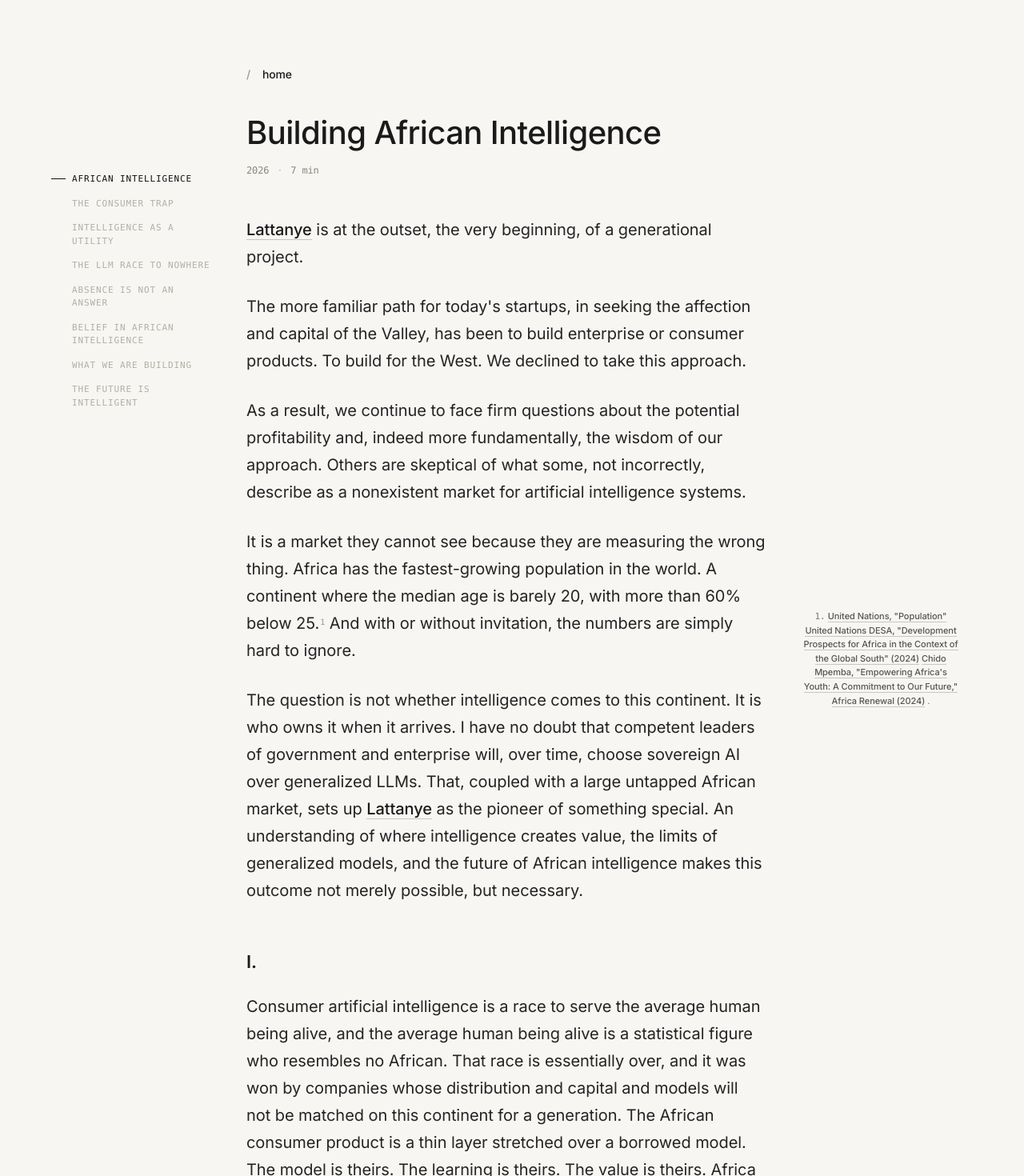
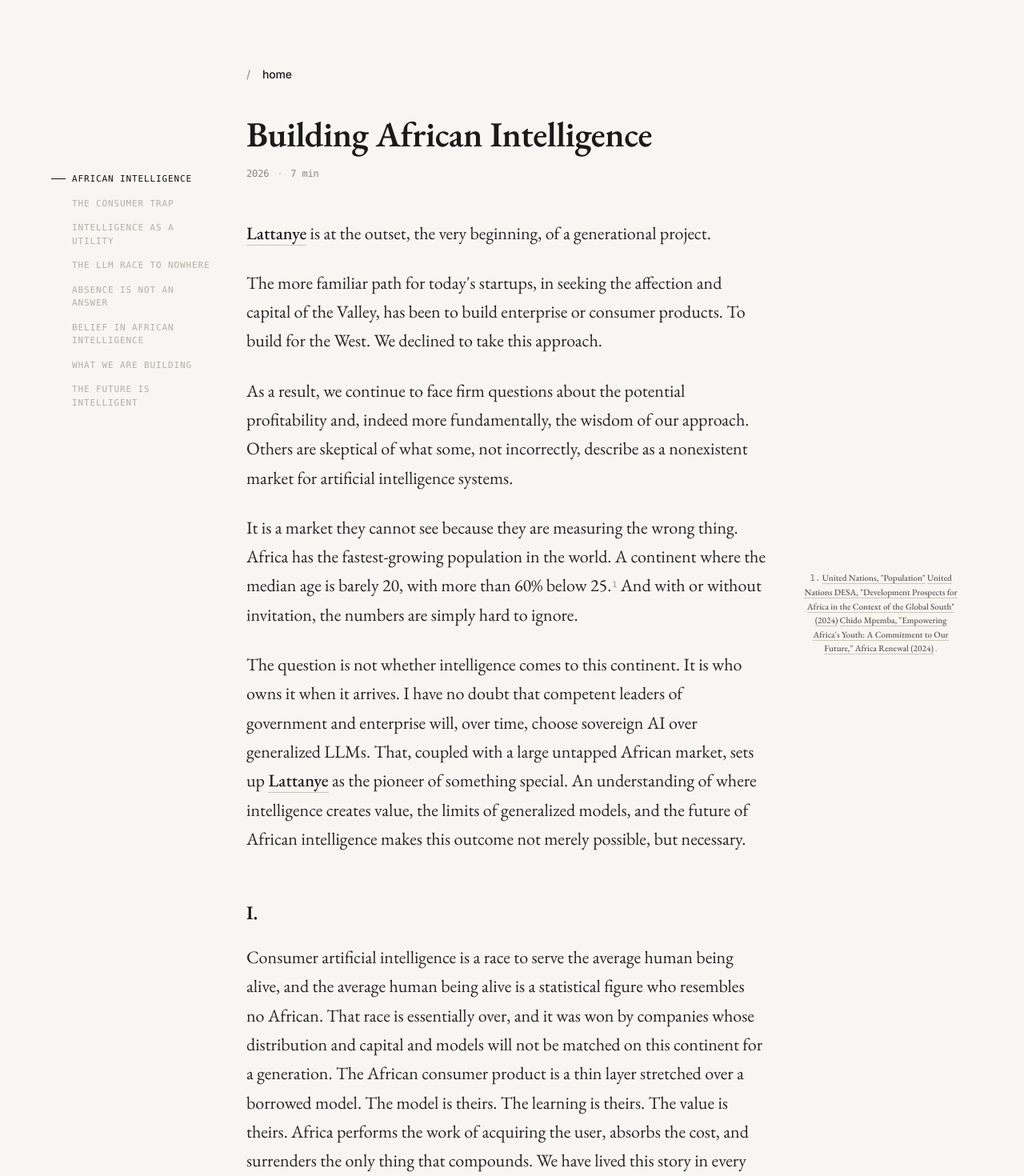
Before and after one commit to ydntatenda/tatenda-site, a Next.js app: page /writing/building-african-intelligence in a window 1280 px wide. Shown: the top 1470 px of the page at 80% size. Built offline with nearby package versions, Linux system fonts and the light colour scheme.

Commit message:
Update globals.css

```diff
--- a/app/globals.css
+++ b/app/globals.css
@@ -488,12 +488,12 @@
 }
 
 .article-header h1 {
-  font-family: var(--font-newsreader), Georgia, serif;
-  font-size: 40px;
-  font-weight: 500;
+  font-family: var(--font-garamond), Georgia, serif;
+  font-size: 44px;
+  font-weight: 600;
   color: #1a1a1a;
-  letter-spacing: -0.015em;
-  line-height: 1.1;
+  letter-spacing: -0.01em;
+  line-height: 1.08;
   margin: 0 0 16px;
 }
 
@@ -515,21 +515,21 @@
 }
 
 .section-numeral {
-  font-family: var(--font-newsreader), Georgia, serif;
-  font-size: 22px;
+  font-family: var(--font-garamond), Georgia, serif;
+  font-size: 24px;
   font-weight: 600;
   color: #1a1a1a;
   letter-spacing: 0;
-  margin: 56px 0 22px;
+  margin: 56px 0 20px;
 }
 
 .article-body p {
-  font-family: var(--font-newsreader), Georgia, serif;
-  font-size: 20px;
-  line-height: 1.7;
+  font-family: var(--font-garamond), Georgia, serif;
+  font-size: 22px;
+  line-height: 1.65;
   color: #242424;
-  margin: 0 0 28px;
-  letter-spacing: -0.003em;
+  margin: 0 0 26px;
+  letter-spacing: 0;
 }
 
 /* Citation superscript */
@@ -600,7 +600,7 @@
 }
 
 .byline-name {
-  font-family: var(--font-newsreader), Georgia, serif;
+  font-family: var(--font-garamond), Georgia, serif;
   font-size: 17px;
   font-weight: 600;
   color: #1a1a1a;
```
